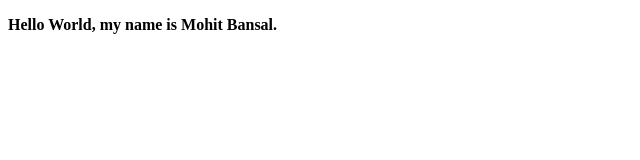
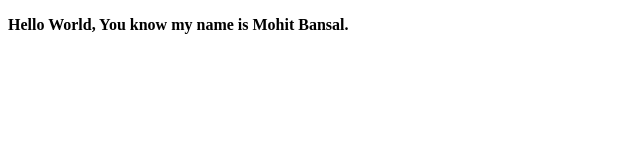
Before and after one commit to mohit062000/mohitcapstoneproject, a plain HTML site: page index.html in a window 1280 px wide. Shown: the whole page, without its empty margins (0-640 px from the left). Drawn offline with Linux system fonts and the light colour scheme.

Commit message:
Update index.html

```diff
--- a/index.html
+++ b/index.html
@@ -4,6 +4,6 @@
          <title>Cloud DevOps Engineer Nanodegree Capstone Project</title>
      </head>
      <body>
-       <p><strong>Hello World, my name is Mohit Bansal.</strong></p>
+       <p><strong>Hello World, You know my name is Mohit Bansal.</strong></p>
      </body>
    </html>
```
